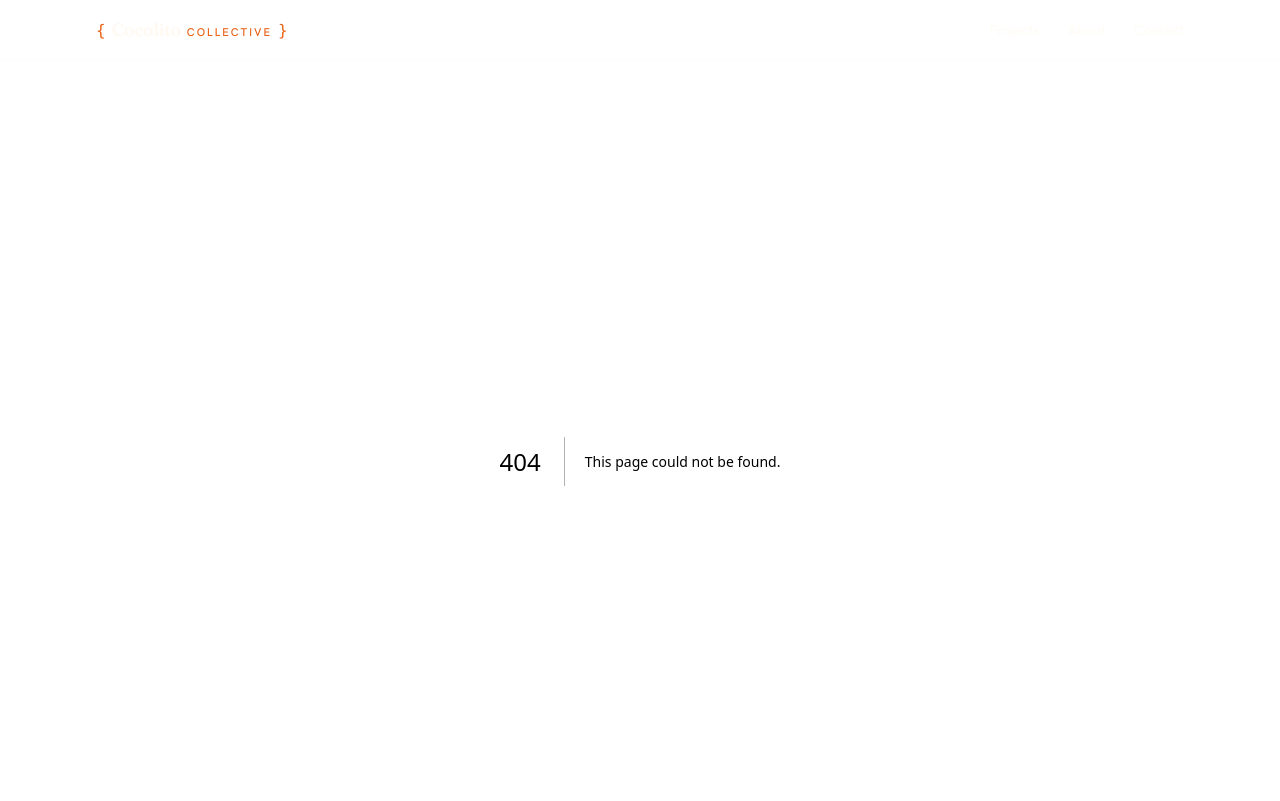
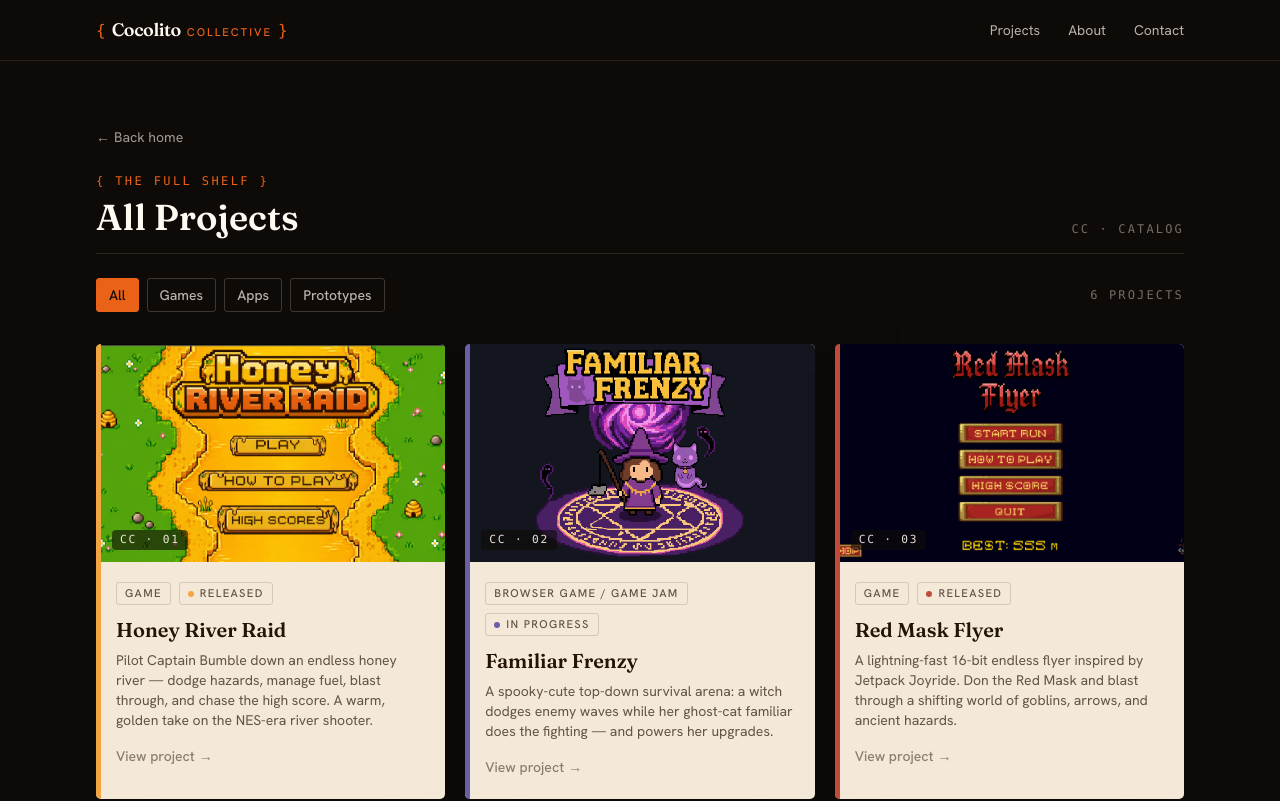
Before and after one commit to Cupcakechan/cocolito-collective, a Next.js app: page /projects in a window 1280 px wide. Before the commit this address had no page. Shown: the top 801 px of the page. Built offline with nearby package versions, Linux system fonts and the light colour scheme.

Commit message:
Add /projects archive page; point nav Projects link at it; add to sitemap

```diff
--- /dev/null
+++ b/app/projects/page.tsx
@@ -0,0 +1,34 @@
+// app/projects/page.tsx
+import type { Metadata } from "next";
+import Link from "next/link";
+import SectionHeader from "@/components/SectionHeader";
+import ProjectArchive from "@/components/ProjectArchive";
+
+export const metadata: Metadata = {
+  title: "Projects — Cocolito Collective",
+  description:
+    "The full archive of Cocolito Collective — games, apps, and prototypes by Daniel Dilena.",
+};
+
+export default function ProjectsPage() {
+  return (
+    <main className="mx-auto max-w-6xl px-5 py-16 sm:px-8">
+      <Link
+        href="/"
+        className="inline-flex items-center gap-1 rounded-[3px] text-sm text-cream/60 transition-colors hover:text-brand"
+      >
+        <span aria-hidden>←</span> Back home
+      </Link>
+
+      <div className="mt-6">
+        <SectionHeader
+          eyebrow="{ the full shelf }"
+          title="All Projects"
+          label="CC · catalog"
+        />
+      </div>
+
+      <ProjectArchive />
+    </main>
+  );
+}
--- a/app/sitemap.ts
+++ b/app/sitemap.ts
@@ -18,6 +18,12 @@ export default function sitemap(): MetadataRoute.Sitemap {
       priority: 1,
     },
     {
+      url: `${BASE_URL}/projects`,
+      lastModified: now,
+      changeFrequency: "monthly",
+      priority: 0.9,
+    },
+    {
       url: `${BASE_URL}/about`,
       lastModified: now,
       changeFrequency: "yearly",
--- /dev/null
+++ b/components/ProjectArchive.tsx
@@ -0,0 +1,66 @@
+"use client";
+
+import { useMemo, useState } from "react";
+import { projects } from "@/data/projects";
+import CategoryFilter, { type Filter } from "@/components/CategoryFilter";
+import ProjectCard from "@/components/ProjectCard";
+
+const FILTERS: Filter[] = ["All", "Games", "Apps", "Prototypes"];
+
+// The full catalog: every project as an equal-sized card (no featured hero —
+// that treatment lives on the home shelf). Reuses ProjectCard + CategoryFilter.
+export default function ProjectArchive() {
+  const [active, setActive] = useState<Filter>("All");
+
+  const visible = useMemo(
+    () =>
+      active === "All"
+        ? projects
+        : projects.filter((project) => project.category === active),
+    [active],
+  );
+
+  return (
+    <div className="mt-6">
+      <div className="flex flex-wrap items-center justify-between gap-3">
+        <CategoryFilter options={FILTERS} active={active} onChange={setActive} />
+        <span className="font-mono text-xs uppercase tracking-[0.18em] text-muted">
+          {visible.length} {visible.length === 1 ? "project" : "projects"}
+        </span>
+      </div>
+
+      {visible.length > 0 ? (
+        <div className="mt-8">
+          <div className="grid gap-5 sm:grid-cols-2 lg:grid-cols-3">
+            {visible.map((project) => (
+              <ProjectCard
+                key={project.slug}
+                project={project}
+                // indexOf the full list keeps catalog numbers (CC · 01…) in
+                // step with the home shelf, regardless of the active filter.
+                index={projects.indexOf(project)}
+              />
+            ))}
+          </div>
+          <ShelfLedge />
+        </div>
+      ) : (
+        <p className="mt-8 text-cream/60">No projects in this category yet.</p>
+      )}
+    </div>
+  );
+}
+
+/** The thin warm line the cards rest on — the shelf signature. Mirrors the
+ *  ledge in components/ProjectShelf.tsx; keep the two in sync if restyled. */
+function ShelfLedge() {
+  return (
+    <div aria-hidden className="mt-5 flex items-center gap-2">
+      <span className="h-px flex-1 bg-paper/15" />
+      <span className="font-mono text-[0.65rem] uppercase tracking-[0.2em] text-muted">
+        shelf
+      </span>
+      <span className="h-px w-6 bg-paper/15" />
+    </div>
+  );
+}
--- a/components/SiteFooter.tsx
+++ b/components/SiteFooter.tsx
@@ -20,7 +20,7 @@ export default function SiteFooter() {
           <nav aria-label="Footer">
             <ul className="flex flex-wrap gap-5 text-cream/70">
               <li>
-                <Link href="/#shelf" className="transition-colors hover:text-brand">
+                <Link href="/projects" className="transition-colors hover:text-brand">
                   Projects
                 </Link>
               </li>
```
